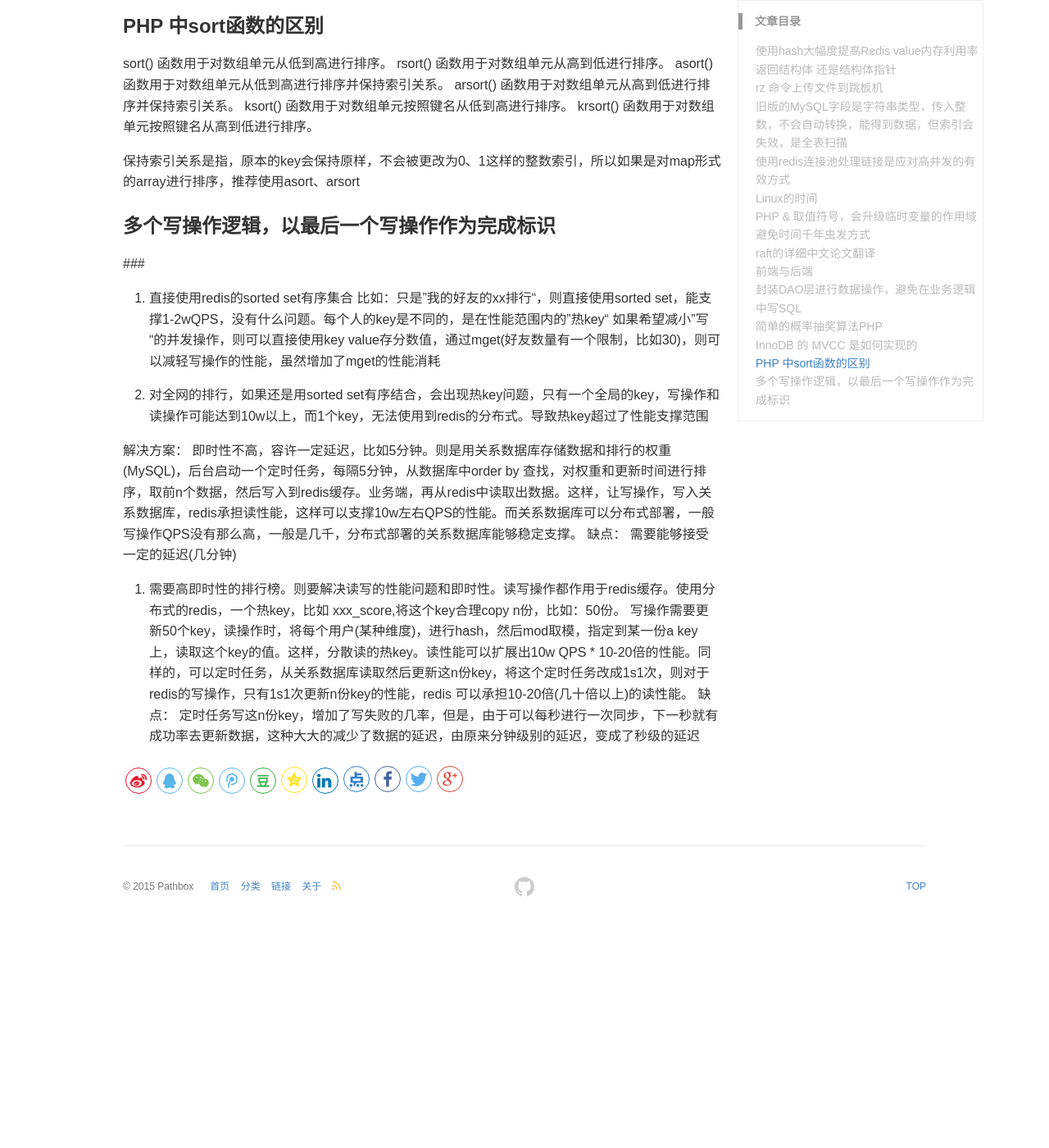
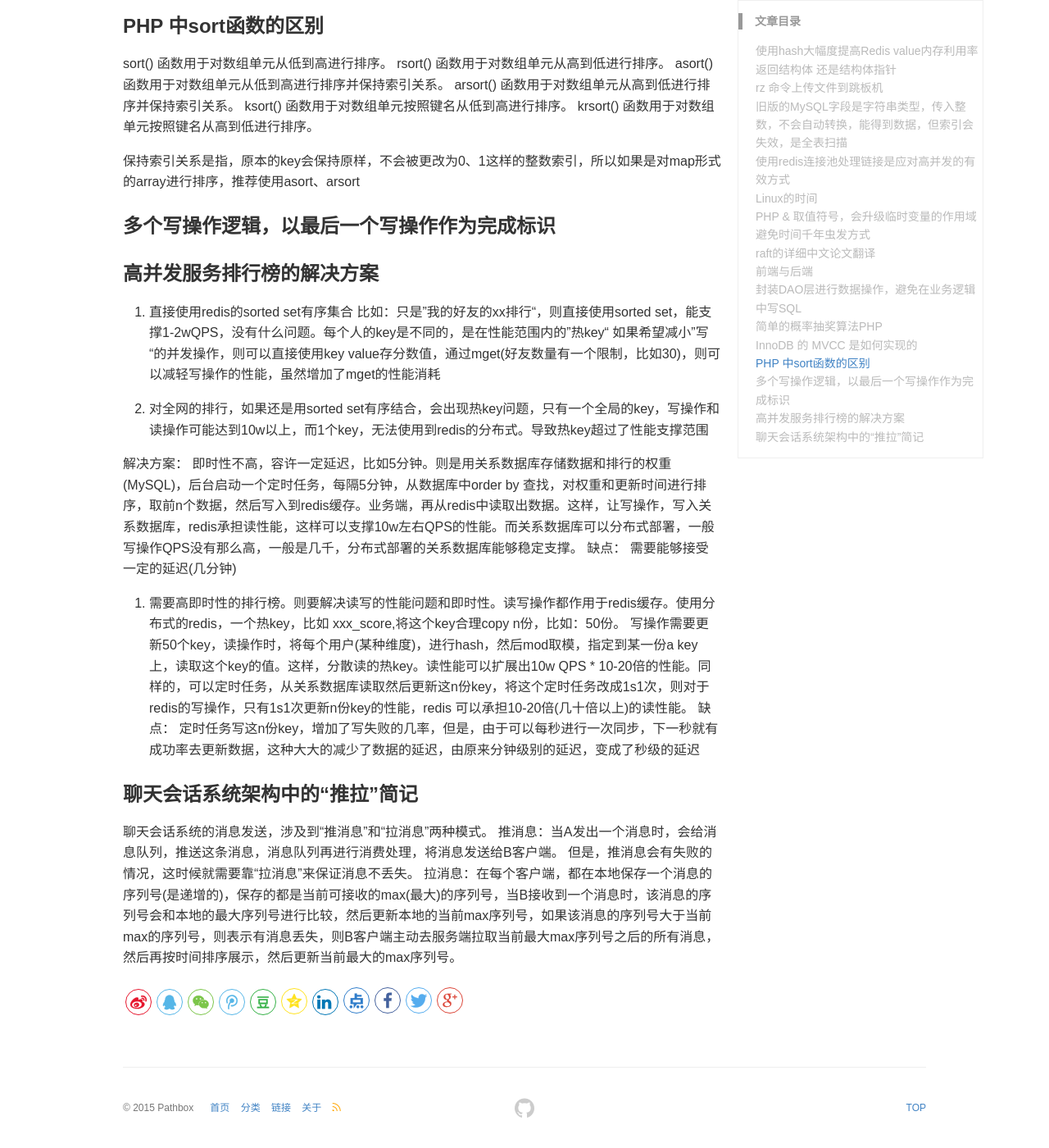
Before and after one commit to pathbox/pathbox.github.io, a Jekyll site: the page built from _posts/2021-07-16-work-summary-in-Tencent-50.md, in a window 1280 px wide and 1400 px high, scrolled down 4383 px. Shown: the whole window at 82% size. Built offline with Jekyll 4.4.1, drawn with Linux system fonts in a browser that asks for light colours; before the commit the page ends 5513 px from its top, so only the background shows below that.

Commit message:
聊天会话系统架构中的“推拉”简记

```diff
--- a/_posts/2021-07-16-work-summary-in-Tencent-50.md
+++ b/_posts/2021-07-16-work-summary-in-Tencent-50.md
@@ -189,7 +189,7 @@ krsort() 函数用于对数组单元按照键名从高到低进行排序。
 
 ### 多个写操作逻辑，以最后一个写操作作为完成标识
 
-###
+### 高并发服务排行榜的解决方案
 
 1. 直接使用redis的sorted set有序集合
 比如：只是”我的好友的xx排行“，则直接使用sorted set，能支撑1-2wQPS，没有什么问题。每个人的key是不同的，是在性能范围内的”热key“
@@ -202,3 +202,9 @@ krsort() 函数用于对数组单元按照键名从高到低进行排序。
 
 3. 需要高即时性的排行榜。则要解决读写的性能问题和即时性。读写操作都作用于redis缓存。使用分布式的redis，一个热key，比如 xxx_score,将这个key合理copy n份，比如：50份。 写操作需要更新50个key，读操作时，将每个用户(某种维度)，进行hash，然后mod取模，指定到某一份a key上，读取这个key的值。这样，分散读的热key。读性能可以扩展出10w QPS * 10-20倍的性能。同样的，可以定时任务，从关系数据库读取然后更新这n份key，将这个定时任务改成1s1次，则对于redis的写操作，只有1s1次更新n份key的性能，redis 可以承担10-20倍(几十倍以上)的读性能。
 缺点： 定时任务写这n份key，增加了写失败的几率，但是，由于可以每秒进行一次同步，下一秒就有成功率去更新数据，这种大大的减少了数据的延迟，由原来分钟级别的延迟，变成了秒级的延迟
+
+### 聊天会话系统架构中的“推拉”简记
+聊天会话系统的消息发送，涉及到“推消息”和“拉消息”两种模式。
+推消息：当A发出一个消息时，会给消息队列，推送这条消息，消息队列再进行消费处理，将消息发送给B客户端。
+但是，推消息会有失败的情况，这时候就需要靠“拉消息”来保证消息不丢失。
+拉消息：在每个客户端，都在本地保存一个消息的序列号(是递增的)，保存的都是当前可接收的max(最大)的序列号，当B接收到一个消息时，该消息的序列号会和本地的最大序列号进行比较，然后更新本地的当前max序列号，如果该消息的序列号大于当前max的序列号，则表示有消息丢失，则B客户端主动去服务端拉取当前最大max序列号之后的所有消息，然后再按时间排序展示，然后更新当前最大的max序列号。
```
